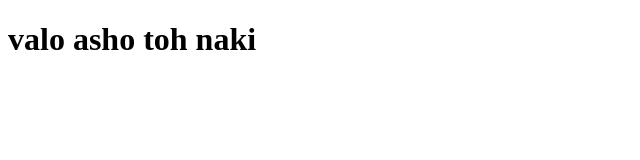
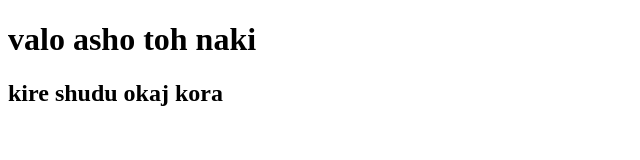
Before and after one commit to mahabub193/my-first_repo, a plain HTML site: page index.html in a window 1280 px wide. Shown: the whole page, without its empty margins (0-640 px from the left). Drawn offline with Linux system fonts and the light colour scheme.

Commit message:
add new line

```diff
--- a/index.html
+++ b/index.html
@@ -10,6 +10,7 @@
 
 <body>
     <h1>valo asho toh naki</h1>
+    <h2>kire shudu okaj kora</h2>
 </body>
 
 </html>
```
